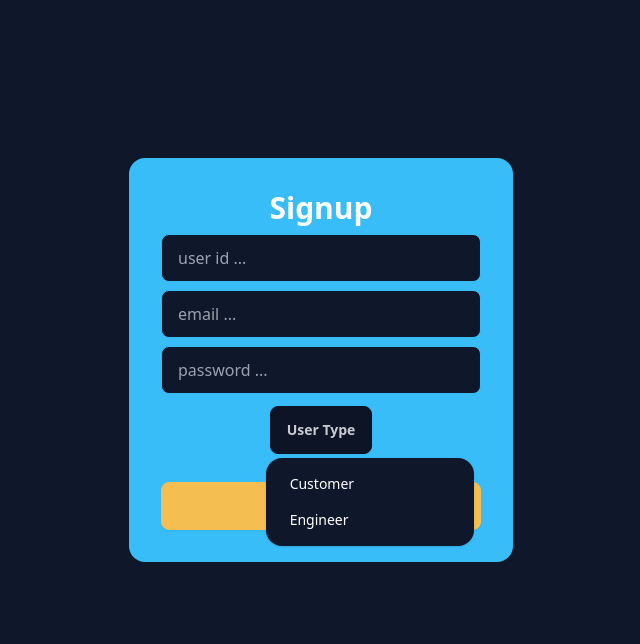
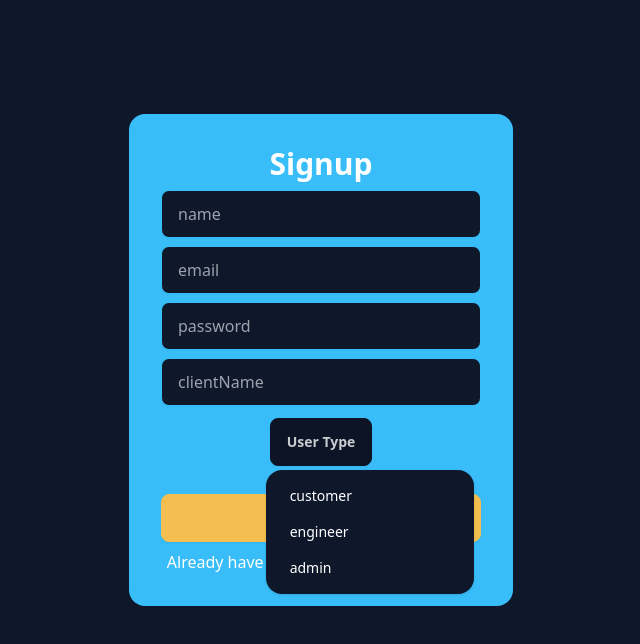
Before and after one commit to reemadhanwaniii/CRM, a React (Vite) app: page /signup in a window 1280 px wide. Both pictures are taken after a click on the heading "User Type". Shown: the top 644 px of the page, without its empty margins (319-959 px from the left). Built offline with nearby package versions, Linux system fonts and the light colour scheme; no server answers.

Commit message:
added signup page with ui changes

```diff
--- a/src/Redux/Slices/AuthSlice.js
+++ b/src/Redux/Slices/AuthSlice.js
@@ -14,6 +14,15 @@ const initialState = {
 export const login = createAsyncThunk('/auth/login', async (data)=> {
     try {
        const response = await axiosInstance.post("auth/signin",data);
+       return response;
+    } catch (error) {
+        console.log(error);
+    }
+});
+
+export const signup = createAsyncThunk('/auth/signup', async (data)=> {
+    try {
+       const response = await axiosInstance.post("auth/signup",data);
        return response;
     } catch (error) {
         console.log(error);
--- a/src/pages/auth/Login.jsx
+++ b/src/pages/auth/Login.jsx
@@ -1,6 +1,7 @@
 import { useState } from "react";
 import { useDispatch } from "react-redux";
 import { useNavigate } from "react-router-dom";
+import { Link } from "react-router-dom";
 
 import {login} from '../../Redux/Slices/AuthSlice';
 
@@ -70,8 +71,11 @@ function Login() {
                     </div>
 
                     <div className="card-actions w-full mt-4">
-                        <button onClick={onSubmit} className="btn btn-warning w-full font-bold hover:bg-accent text-xl">Login</button>
+                    <button onClick={onSubmit} className="btn btn-warning w-full font-bold text-xl hover:bg-yellow-400 transition-all ease-in-out duration-300">Submit</button>
                     </div>
+                    <p className="text-l text-white">
+                        Donot have an account ? <Link className="text-yellow-200 font-semibold hover:text-white" to="/signup">Signup Instead</Link>
+                    </p>
                 </div>
             </div>
         </div>
--- a/src/pages/auth/Signup.jsx
+++ b/src/pages/auth/Signup.jsx
@@ -1,4 +1,72 @@
+import { useState } from "react";
+import { useDispatch } from "react-redux";
+import { useNavigate } from "react-router-dom";
+import { Link } from "react-router-dom";
+
+import {signup} from '../../Redux/Slices/AuthSlice';
+
 function Signup() {
+
+    const dispatch = useDispatch();
+
+    const navigate = useNavigate();
+
+    const [signupDetails, setSignupDetails] = useState({
+        email: '',
+        password: '',
+        name: '',
+        userType: '',
+        userStatus: '',
+        clientName: ''
+    });
+
+
+    function resetSignupState(){
+        setSignupDetails({
+            email: '',
+            password: '',
+            name: '',
+            userType: '',
+            userStatus: '',
+            clientName: ''
+        });
+    }
+
+
+
+    async function onSubmit() {
+        if(!signupDetails.email ||
+            !signupDetails.password ||
+            !signupDetails.clientName ||
+            !signupDetails.userStatus ||
+            !signupDetails.name ||
+            !signupDetails.userType) return;
+         const response = await dispatch(signup(signupDetails));
+         console.log(response);
+         if(response.payload) navigate('/login');
+        else resetSignupState();
+    }
+
+    function handleInputChange(e) {
+        const {name,value} = e.target;
+        setSignupDetails({
+            ...signupDetails,
+            [name]: value
+        });
+    }
+
+
+    function handleUserType(e) {
+        const userTypeSelected = e.target.textContent;
+        setSignupDetails({
+            ...signupDetails,
+            userType: userTypeSelected,
+            userStatus: (userTypeSelected === 'customer')?'approved':'suspended',
+        });
+        const dropdown = document.getElementById("userTypeDropdown");
+        dropdown.open = !dropdown.open;
+    }
+
     return(
         <div className="flex justify-center items-center h-[90vh]">
             <div className="card bg-primary text-primary-content w-96">
@@ -6,40 +74,64 @@ function Signup() {
                     <div className="w-full flex justify-center"><h2 className="card-title text-white text-3xl">Signup</h2></div>
                     <div className="w-full">
                         <input
+                            onChange={handleInputChange}
+                            name="name"
                             autoComplete="one-time-code"
                             type="text"
-                            placeholder="user id ..."
+                            placeholder="name"
+                            value={signupDetails.name}
+                            className="input input-bordered input-primary text-white w-full max-w-xs"
+                         />
+                    </div>
+                    <div className="w-full">
+                        <input
+                            onChange={handleInputChange}
+                            name="email"
+                            autoComplete="one-time-code"
+                            type="text"
+                            placeholder="email"
+                            value={signupDetails.email}
                             className="input input-bordered input-primary text-white w-full max-w-xs"
                         />
                     </div>
                     <div className="w-full">
                         <input
+                            onChange={handleInputChange}
+                            name="password"
                             autoComplete="one-time-code"
-                            type="email"
-                            placeholder="email ..."
+                            type="password"
+                            placeholder="password"
+                            value={signupDetails.password}
                             className="input input-bordered input-primary text-white w-full max-w-xs"
                          />
                     </div>
                     <div className="w-full">
                         <input
+                            onChange={handleInputChange}
+                            name="clientName"
                             autoComplete="one-time-code"
-                            type="password"
-                            placeholder="password ..."
+                            type="text"
+                            placeholder="clientName"
+                            value={signupDetails.clientName}
                             className="input input-bordered input-primary text-white w-full max-w-xs"
                          />
                     </div>
-                    <details className="dropdown">
-                        <summary className="btn m-1">User Type</summary>
-                        <ul className="menu dropdown-content bg-base-100 text-white rounded-box z-[1] w-52 p-2 shadow">
-                            <li><a>Customer</a></li>
-                            <li><a>Engineer</a></li>
+
+                    <details className="dropdown" id="userTypeDropdown">
+                        <summary className="btn m-1">{(!signupDetails.userType)?'User Type':signupDetails.userType}</summary>
+                        <ul onClick= {handleUserType} className="menu dropdown-content bg-base-100 text-white rounded-box z-[1] w-52 p-2 shadow">
+                            <li><a>customer</a></li>
+                            <li><a>engineer</a></li>
+                            <li><a>admin</a></li>
                         </ul>
                     </details>
 
-
                     <div className="card-actions w-full mt-4">
-                        <button className="btn btn-warning w-full font-bold hover:bg-accent text-xl">Login</button>
+                    <button onClick={onSubmit} className="btn btn-warning w-full font-bold text-xl hover:bg-yellow-400 transition-all ease-in-out duration-300">Submit</button>
                     </div>
+                    <p className="text-l text-white">
+                        Already have an account ? <Link className="text-yellow-200 font-semibold hover:text-white" to="/login">Login Instead</Link>
+                    </p>
                 </div>
             </div>
         </div>
```
